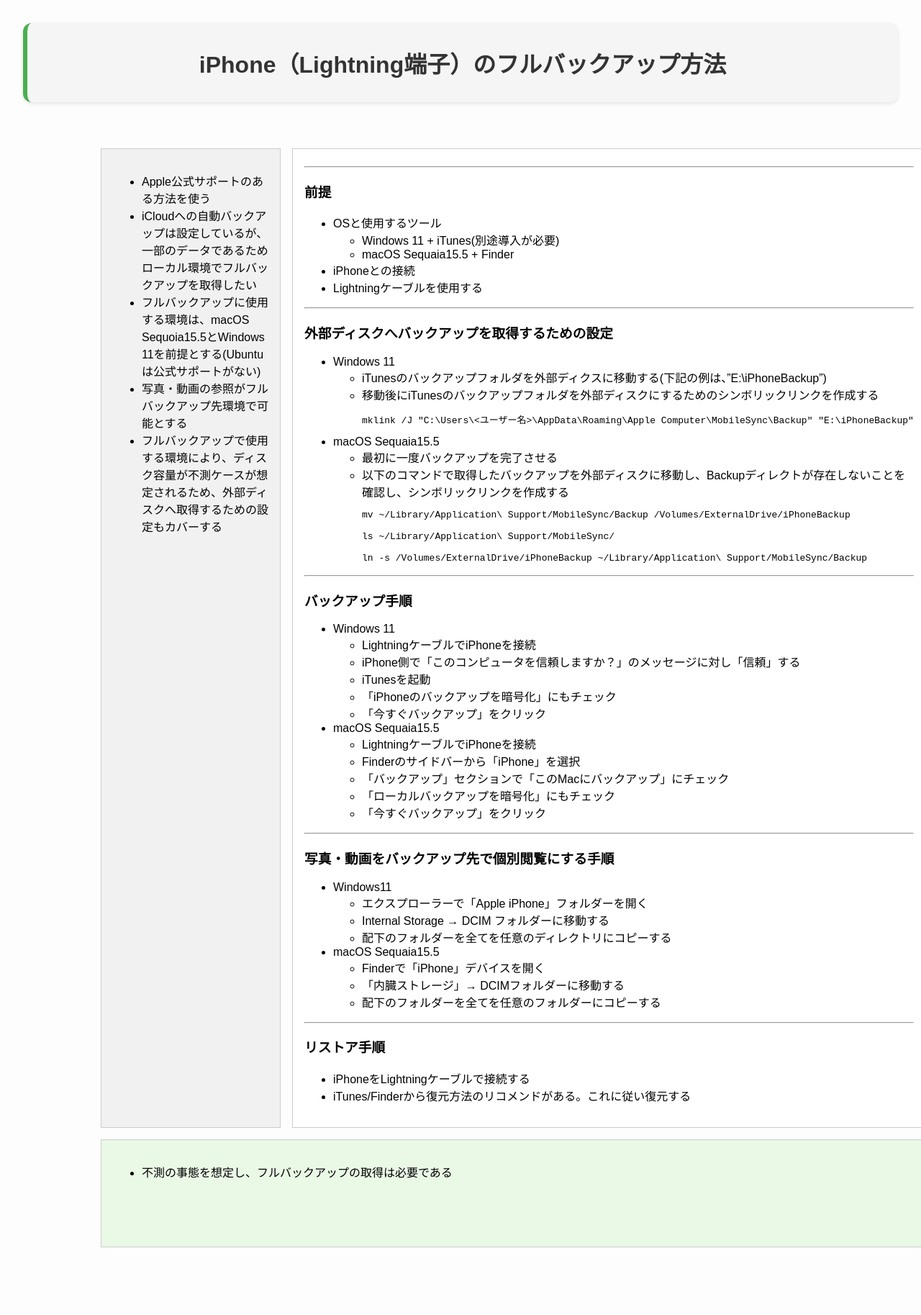
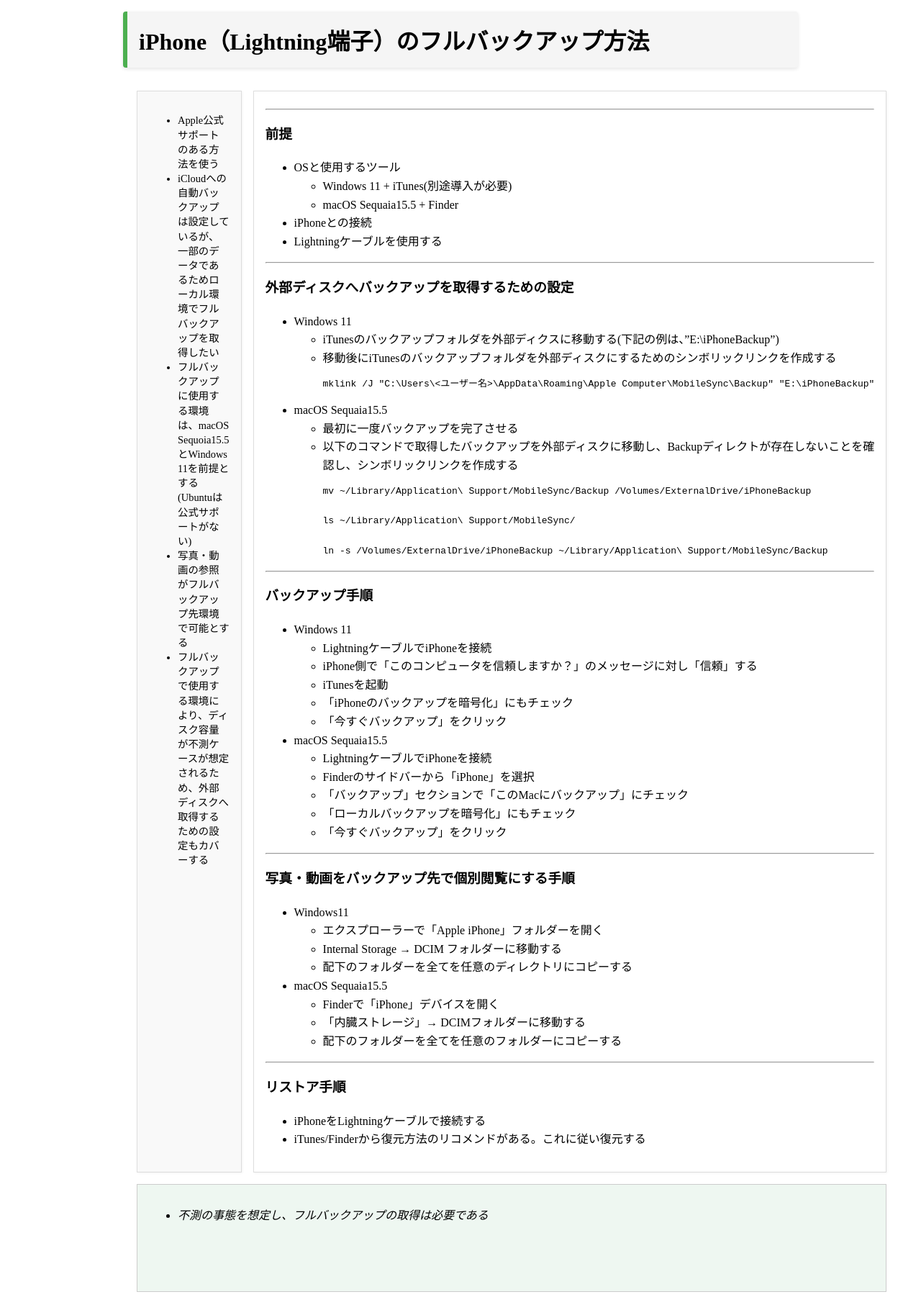
Before and after one commit to kazukifufu/homepage, a Jekyll site: the page built from _posts/2025-07-13-iphone-backup.md, in a window 1280 px wide. Shown: the whole page at 72% size. Built offline with Jekyll 4.4.1, drawn with Linux system fonts in a browser that asks for light colours; before the commit the page ends 1765 px from its top, so only the background shows below that.

Commit message:
Revised assets/css/cornell.css

```diff
--- a/assets/css/cornell.css
+++ b/assets/css/cornell.css
@@ -1,49 +1,55 @@
-body {
-  font-family: sans-serif;
-  margin: 2em;
-  background-color: #fdfdfd;
-}
-
+/* 全体フレーム */
 .cornell-note {
   display: grid;
-  grid-template-columns: 25% 1fr;
+  grid-template-columns: 1fr 3fr;
   grid-template-rows: auto 150px;
   grid-template-areas:
     "cue notes"
     "summary summary";
-  gap: 1em;
-  max-width: 1000px;
-  margin: 0 auto;
+  gap: 1rem;
+  max-width: 900px;
+  margin: 2rem auto;
 }
 
+/* 左：キューエリア */
 .cue {
   grid-area: cue;
-  background: #f1f1f1;
-  padding: 1em;
-  border: 1px solid #ccc;
+  background: #f9f9f9;
+  border: 1px solid #ddd;
+  padding: 1rem;
+  box-shadow: 1px 1px 3px rgba(0,0,0,0.05);
+  font-size: 0.9rem;
+  line-height: 1.4;
 }
 
+/* 右：ノートエリア */
 .notes {
   grid-area: notes;
-  background: #ffffff;
-  padding: 1em;
-  border: 1px solid #ccc;
+  background: #fff;
+  border: 1px solid #ddd;
+  padding: 1rem;
+  box-shadow: 1px 1px 3px rgba(0,0,0,0.05);
+  line-height: 1.6;
 }
 
+/* 下：サマリーエリア */
 .summary {
   grid-area: summary;
-  background: #eaf8e6;
-  padding: 1em;
+  background: #eef7f1;
   border: 1px solid #ccc;
+  padding: 1rem;
+  font-style: italic;
+  line-height: 1.4;
 }
 
+/* タイトル */
 h1 {
-  text-align: center;
-  background-color: #f5f5f5;      /* 背景色 */
-  color: #333;                    /* 文字色 */
-  padding: 1em;                   /* 余白 */
-  border-radius: 12px;            /* 角丸 */
-  box-shadow: 0 2px 5px rgba(0,0,0,0.1);  /* 影 */
-  margin-bottom: 2em;            /* 下の余白 */
-  border-left: 6px solid #4CAF50; /* 左ライン付き */
+  background-color: #f5f5f5;
+  border-left: 6px solid #4caf50;
+  padding: 1rem;
+  border-radius: 4px;
+  box-shadow: 0 2px 5px rgba(0,0,0,0.1);
+  text-align: left;
+  margin: 1rem auto;
+  max-width: 900px;
 }
```
